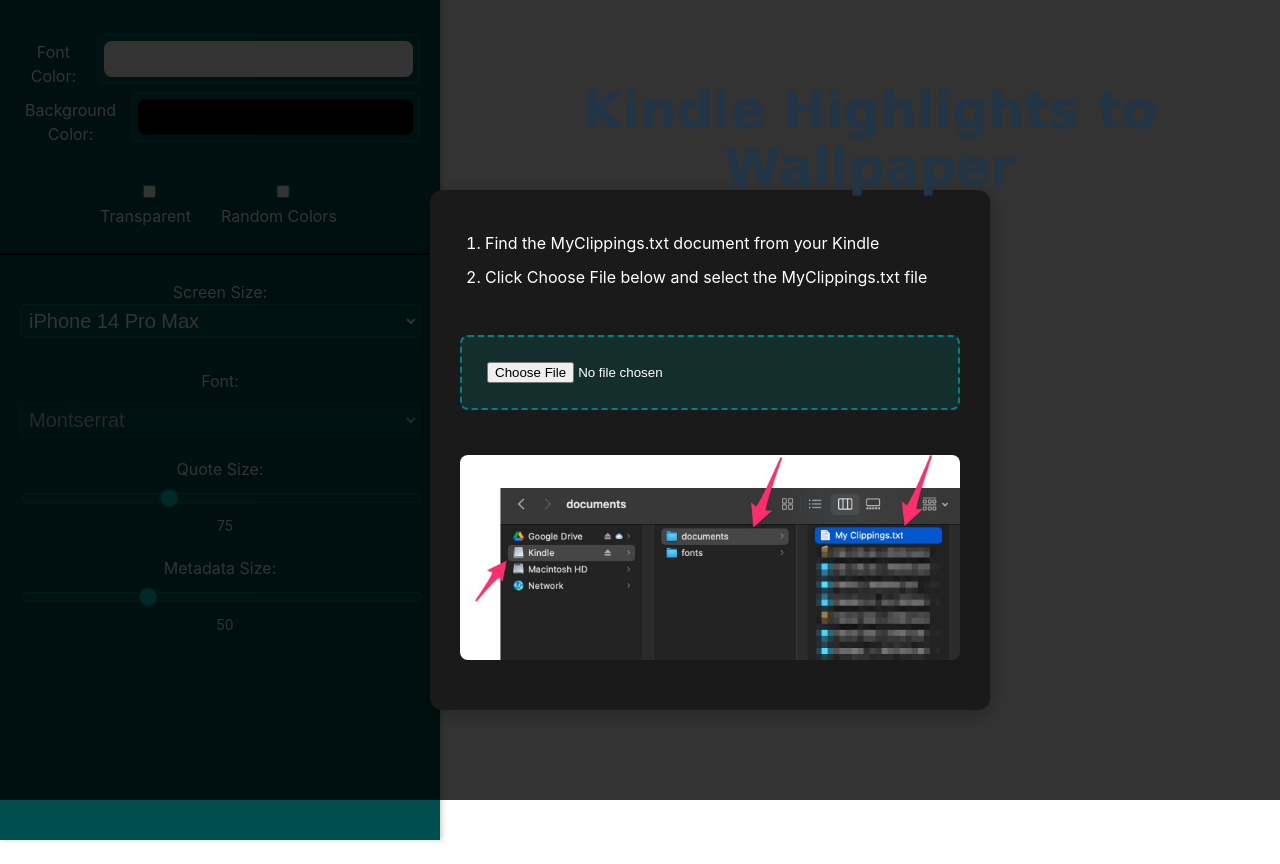
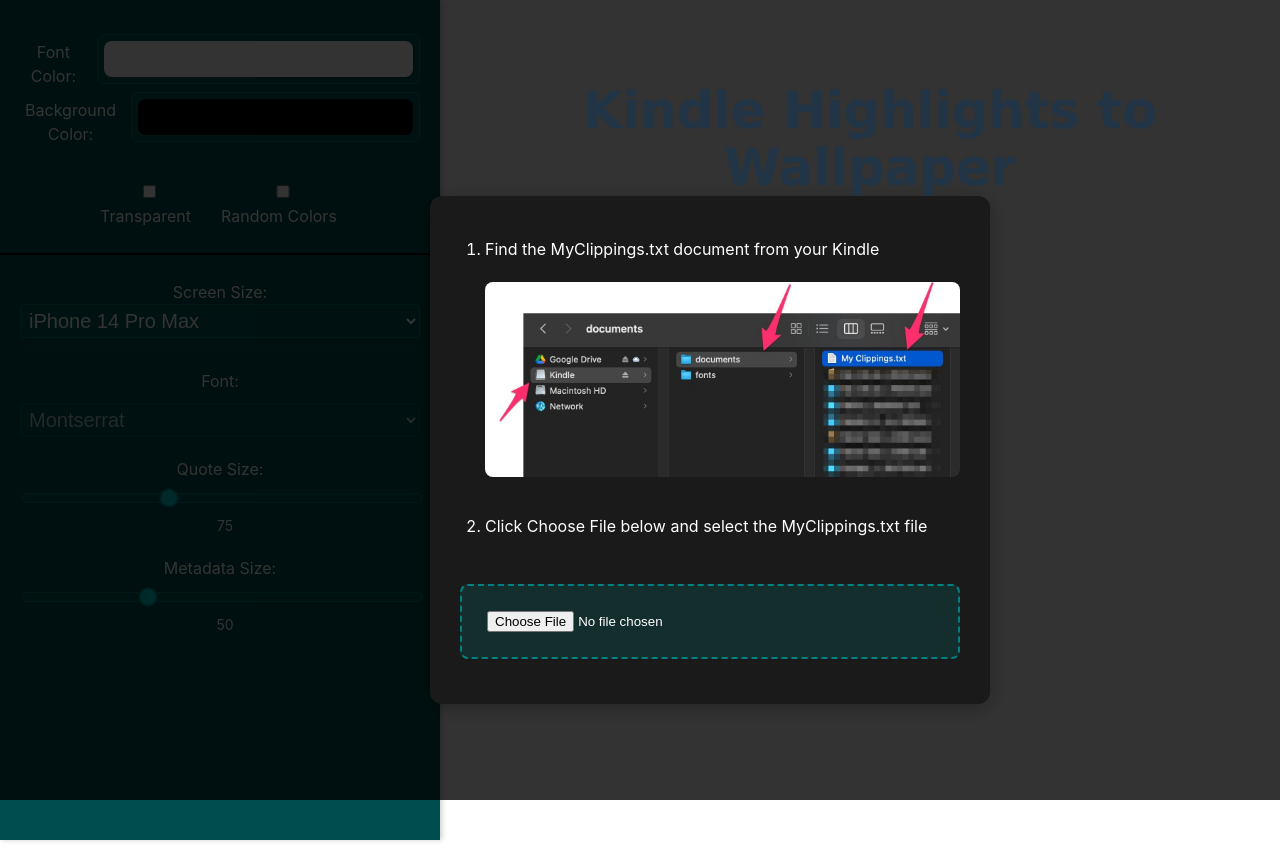
Before and after one commit to SatpalKaler/kindle-quotes, a React (Vite) app: page / in a window 1280 px wide. Built offline with nearby package versions, Linux system fonts and the light colour scheme.

Commit message:
Update App.tsx

```diff
--- a/src/App.tsx
+++ b/src/App.tsx
@@ -140,16 +140,17 @@
           <div className="instructions-modal">
             <ol>
               <li>Find the MyClippings.txt document from your Kindle</li>
+              <img
+              src="/kindleinstruction.jpg"
+              alt="Screenshot showing MyClippings.txt location"
+              className="instruction-image"
+            />
               <li>Click Choose File below and select the MyClippings.txt file</li>
             </ol>
             <div className="file-upload-container">
               <FileUpload onFileUpload={handleFileUpload} />
             </div>
-            <img
-              src="public/kindleinstruction.jpg"
-              alt="Screenshot showing MyClippings.txt location"
-              className="instruction-image"
-            />
+
           </div>
         </div>
       )}
```
